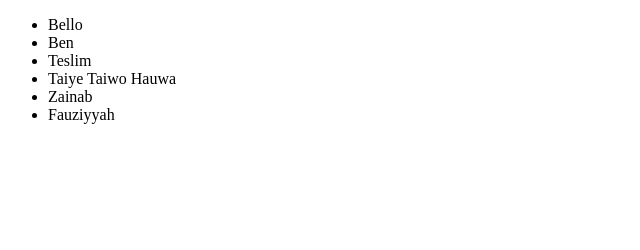
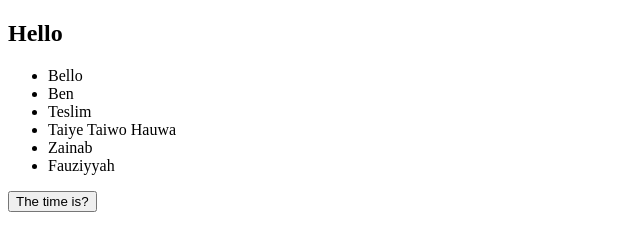
Before and after one commit to bellsraafi/newGitTest, a plain HTML site: page index.html in a window 1280 px wide. Shown: the whole page, without its empty margins (0-640 px from the left). Drawn offline with Linux system fonts and the light colour scheme.

Commit message:
update index.html

```diff
--- a/index.html
+++ b/index.html
@@ -4,6 +4,7 @@
 	<title>Git Test</title>
 </head>
 <body>
+<h2>Hello</h2>
 <div>
 	<ul>
 		<li>Bello</li>
@@ -13,6 +14,7 @@
 		<li>Zainab</li>
 		<li>Fauziyyah</li>
 	</ul>
+	<button onclick="this.innerHTML=Date()">The time is?</button>
 </div>
 </body>
 </html>
```
